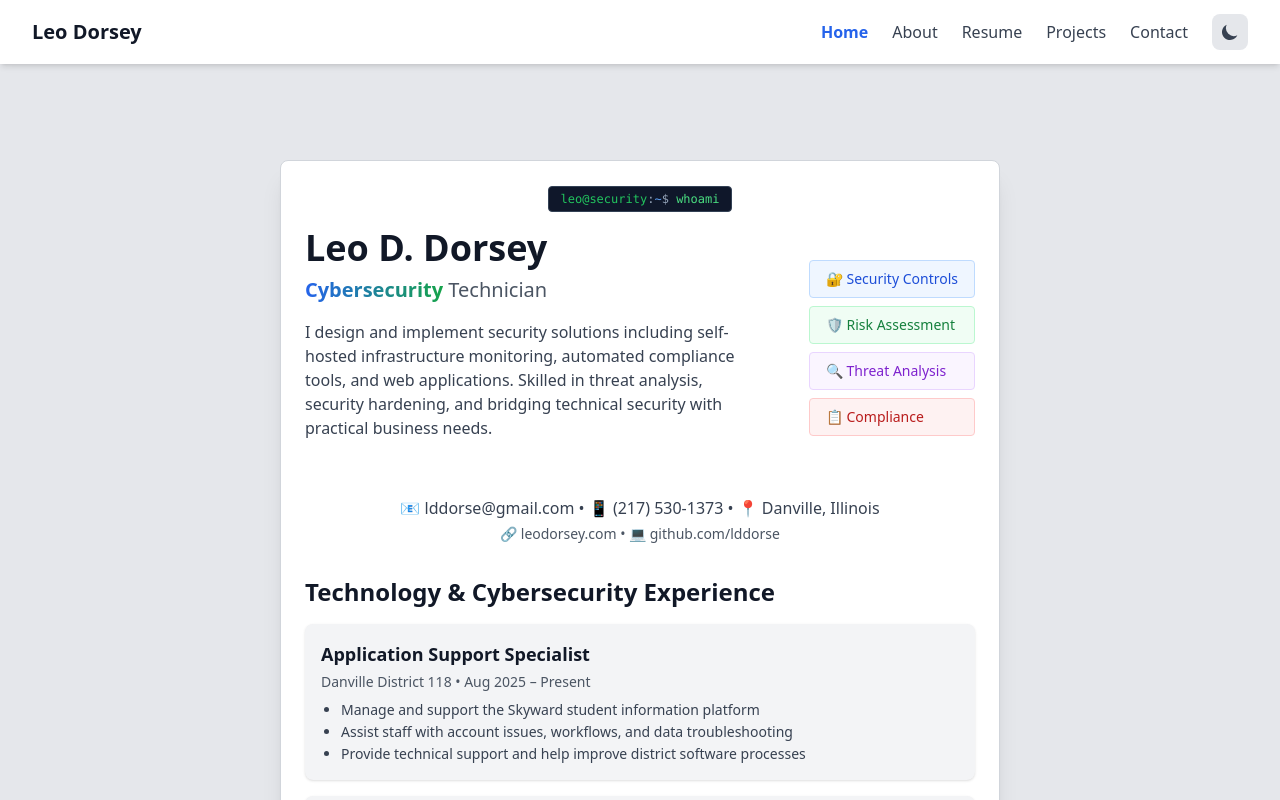
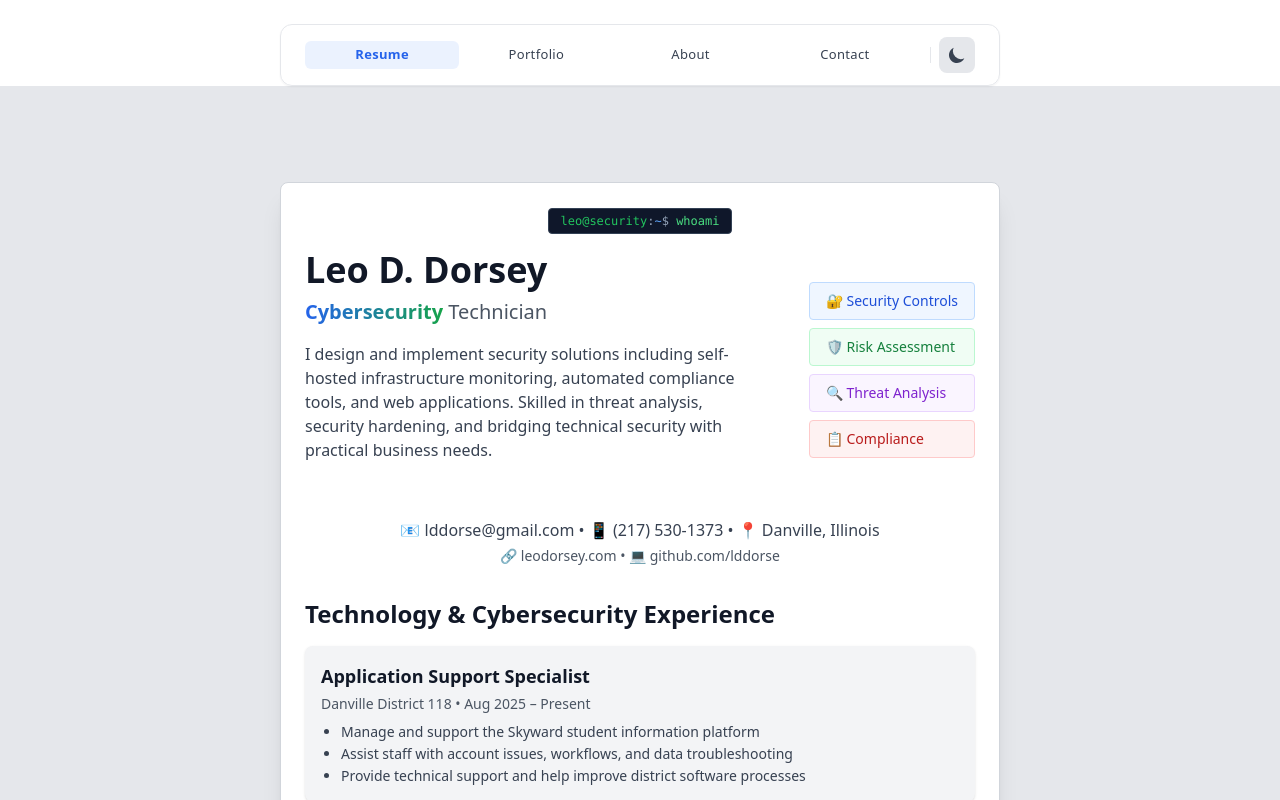
Before and after one commit to lddorse/cybersecurityportfolio, a React (Vite) app: page / in a window 1280 px wide. Shown: the top 800 px of the page. Built offline with nearby package versions, Linux system fonts and the light colour scheme.

Commit message:
Update Navbar.jsx

```diff
--- a/src/components/Navbar.jsx
+++ b/src/components/Navbar.jsx
@@ -4,8 +4,8 @@ import DarkModeToggle from './DarkModeToggle';
 
 const Navbar = () => {
   const location = useLocation();
-  const [isMenuOpen, setIsMenuOpen] = useState(false);
   const [showHamburger, setShowHamburger] = useState(false);
+  const [menuOpen, setMenuOpen] = useState(false);
 
   useEffect(() => {
     const handleScroll = () => {
@@ -13,133 +13,85 @@ const Navbar = () => {
       setShowHamburger(window.scrollY > 100);
     };
 
-    window.addEventListener('scroll', handleScroll);
+    window.addEventListener('scroll', handleScroll, { passive: true });
     return () => window.removeEventListener('scroll', handleScroll);
   }, []);
 
-  const navLinks = [
-    { path: '/', label: 'Home' },
-    { path: '/about', label: 'About' },
-    { path: '/resume', label: 'Resume' },
-    { path: '/projects', label: 'Projects' },
-    { path: '/contact', label: 'Contact' }
-  ];
-
-  const isActive = (path) => location.pathname === path;
+  // RESTORED NAVLINK HELPER
+  const navLink = (to, label) => {
+    const isActive = location.pathname === to;
+    return (
+      <Link
+        to={to}
+        onClick={() => setMenuOpen(false)}
+        className={`
+          px-3 py-1 rounded-md transition-colors block
+          ${isActive
+            ? 'bg-blue-500/10 dark:bg-blue-400/10 text-blue-600 dark:text-blue-400 font-semibold'
+            : 'text-gray-700 dark:text-gray-300 hover:text-blue-600 dark:hover:text-blue-400'
+          }
+        `}
+      >
+        {label}
+      </Link>
+    );
+  };
 
   return (
     <>
-      {/* Main Navbar - scrolls with page */}
-      <nav className="bg-white/80 dark:bg-gray-800/80 backdrop-blur-sm shadow-md">
-        <div className="max-w-7xl mx-auto px-4 sm:px-6 lg:px-8">
-          <div className="flex justify-between items-center h-16">
-            {/* Logo/Name */}
-            <Link to="/" className="text-xl font-bold text-gray-900 dark:text-gray-100">
-              Leo Dorsey
-            </Link>
-
-            {/* Desktop Navigation */}
-            <div className="hidden md:flex items-center space-x-6">
-              {navLinks.map(({ path, label }) => (
-                <Link
-                  key={path}
-                  to={path}
-                  className={`transition-colors ${
-                    isActive(path)
-                      ? 'text-blue-600 dark:text-blue-400 font-semibold'
-                      : 'text-gray-700 dark:text-gray-300 hover:text-blue-600 dark:hover:text-blue-400'
-                  }`}
-                >
-                  {label}
-                </Link>
-              ))}
-              <DarkModeToggle />
-            </div>
-
-            {/* Mobile Menu Button (always visible on mobile) */}
-            <button
-              onClick={() => setIsMenuOpen(!isMenuOpen)}
-              className="md:hidden p-2 rounded-md text-gray-700 dark:text-gray-300 hover:bg-gray-100 dark:hover:bg-gray-700"
-              aria-label="Toggle menu"
-            >
-              <svg className="w-6 h-6" fill="none" stroke="currentColor" viewBox="0 0 24 24">
-                {isMenuOpen ? (
-                  <path strokeLinecap="round" strokeLinejoin="round" strokeWidth={2} d="M6 18L18 6M6 6l12 12" />
-                ) : (
-                  <path strokeLinecap="round" strokeLinejoin="round" strokeWidth={2} d="M4 6h16M4 12h16M4 18h16" />
-                )}
-              </svg>
-            </button>
-          </div>
+      {/* Main Nav: Scrolls with page */}
+      <nav className="w-full max-w-[768px] mx-auto px-4 sm:px-6 pt-6">
+        <div className="bg-white/80 dark:bg-gray-800/80 backdrop-blur-md px-4 py-2 sm:px-6 sm:py-3 rounded-xl shadow-sm border border-gray-200 dark:border-gray-700">
+          <ul className="flex items-center justify-between text-[13px] font-medium tracking-wide">
+            <li className="flex-1 text-center">{navLink('/', 'Resume')}</li>
+            <li className="flex-1 text-center">{navLink('/portfolio', 'Portfolio')}</li>
+            <li className="flex-1 text-center">{navLink('/about', 'About')}</li>
+            <li className="flex-1 text-center">{navLink('/contact', 'Contact')}</li>
+            <li className="h-4 w-px bg-gray-200 dark:bg-gray-700 mx-2" />
+            <li><DarkModeToggle /></li>
+          </ul>
         </div>
-
-        {/* Mobile Dropdown Menu */}
-        {isMenuOpen && (
-          <div className="md:hidden bg-white dark:bg-gray-800 border-t border-gray-200 dark:border-gray-700">
-            <div className="px-4 py-4 space-y-3">
-              {navLinks.map(({ path, label }) => (
-                <Link
-                  key={path}
-                  to={path}
-                  onClick={() => setIsMenuOpen(false)}
-                  className={`block px-3 py-2 rounded-md transition-colors ${
-                    isActive(path)
-                      ? 'bg-blue-50 dark:bg-blue-900/30 text-blue-600 dark:text-blue-400 font-semibold'
-                      : 'text-gray-700 dark:text-gray-300 hover:bg-gray-100 dark:hover:bg-gray-700'
-                  }`}
-                >
-                  {label}
-                </Link>
-              ))}
-              <div className="pt-2 border-t border-gray-200 dark:border-gray-700">
-                <DarkModeToggle />
-              </div>
-            </div>
-          </div>
-        )}
       </nav>
 
-      {/* Floating Hamburger - appears when scrolled past navbar */}
-      {showHamburger && (
-        <button
-          onClick={() => setIsMenuOpen(!isMenuOpen)}
-          className="fixed top-4 right-4 z-50 p-3 rounded-full bg-blue-600 dark:bg-blue-700 text-white shadow-lg hover:bg-blue-700 dark:hover:bg-blue-600 transition-all"
-          aria-label="Toggle menu"
-        >
-          <svg className="w-6 h-6" fill="none" stroke="currentColor" viewBox="0 0 24 24">
-            {isMenuOpen ? (
-              <path strokeLinecap="round" strokeLinejoin="round" strokeWidth={2} d="M6 18L18 6M6 6l12 12" />
-            ) : (
-              <path strokeLinecap="round" strokeLinejoin="round" strokeWidth={2} d="M4 6h16M4 12h16M4 18h16" />
-            )}
-          </svg>
-        </button>
-      )}
+      {/* Hamburger Button - appears when scrolled */}
+      <button
+        onClick={() => setMenuOpen(!menuOpen)}
+        aria-label="Toggle menu"
+        className={`
+          fixed top-6 right-6 z-50 p-3 rounded-full
+          bg-white/90 dark:bg-gray-800/90 backdrop-blur-md
+          shadow-md border border-gray-200 dark:border-gray-700
+          transition-all duration-300
+          ${showHamburger ? 'opacity-100' : 'opacity-0 pointer-events-none'}
+        `}
+      >
+        <svg className="w-5 h-5 text-gray-700 dark:text-gray-300" fill="none" stroke="currentColor" viewBox="0 0 24 24">
+          {menuOpen ? (
+            <path strokeLinecap="round" strokeLinejoin="round" strokeWidth={2} d="M6 18L18 6M6 6l12 12" />
+          ) : (
+            <path strokeLinecap="round" strokeLinejoin="round" strokeWidth={2} d="M4 6h16M4 12h16M4 18h16" />
+          )}
+        </svg>
+      </button>
 
-      {/* Overlay Menu - appears when hamburger is clicked while scrolled */}
-      {showHamburger && isMenuOpen && (
-        <div className="fixed inset-0 z-40 bg-white dark:bg-gray-800">
-          <div className="flex flex-col items-center justify-center h-full space-y-6 p-8">
-            {navLinks.map(({ path, label }) => (
-              <Link
-                key={path}
-                to={path}
-                onClick={() => setIsMenuOpen(false)}
-                className={`text-2xl transition-colors ${
-                  isActive(path)
-                    ? 'text-blue-600 dark:text-blue-400 font-bold'
-                    : 'text-gray-700 dark:text-gray-300 hover:text-blue-600 dark:hover:text-blue-400'
-                }`}
-              >
-                {label}
-              </Link>
-            ))}
-            <div className="pt-4">
-              <DarkModeToggle />
-            </div>
-          </div>
-        </div>
-      )}
+      {/* Dropdown Menu - shows when hamburger is clicked */}
+      <div className={`
+          fixed top-20 right-6 z-40
+          bg-white/90 dark:bg-gray-800/90 backdrop-blur-md
+          rounded-2xl shadow-xl border border-gray-200 dark:border-gray-700
+          transition-all duration-300
+          ${menuOpen && showHamburger ? 'translate-y-0 opacity-100' : '-translate-y-4 opacity-0 pointer-events-none'}
+        `}>
+        <ul className="py-2 px-4 space-y-1 min-w-[160px] text-sm">
+          <li>{navLink('/', 'Resume')}</li>
+          <li>{navLink('/portfolio', 'Portfolio')}</li>
+          <li>{navLink('/about', 'About')}</li>
+          <li>{navLink('/contact', 'Contact')}</li>
+          <li className="pt-2 border-t border-gray-200 dark:border-gray-700">
+            <DarkModeToggle />
+          </li>
+        </ul>
+      </div>
     </>
   );
 };
```
